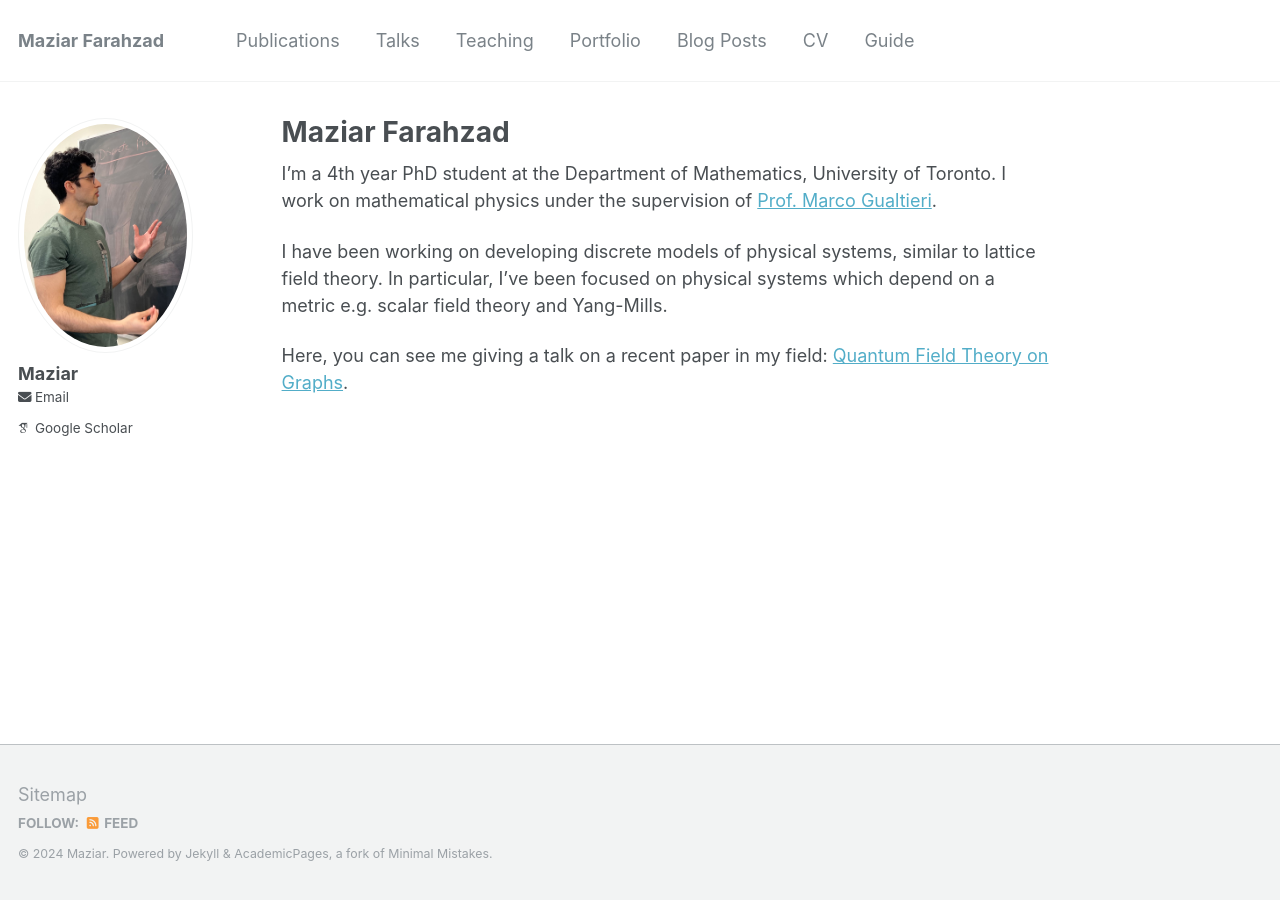
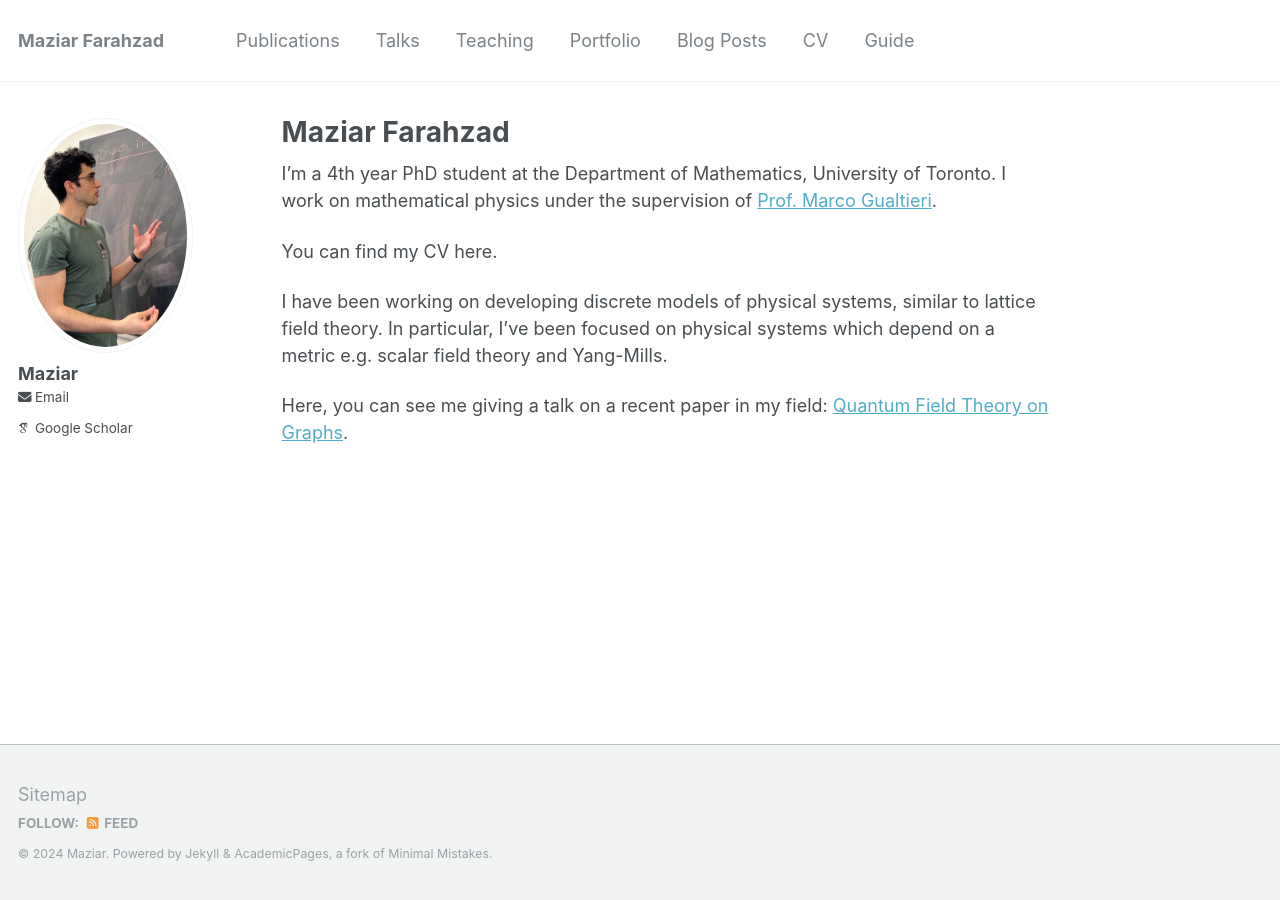
Before and after one commit to maziarf/maziar.github.io, a Jekyll site: the page built from _pages/about.md, in a window 1280 px wide. Built offline with Jekyll 4.4.1, drawn with Linux system fonts in a browser that asks for light colours; some web fonts are replaced.

Commit message:
Update about.md

```diff
--- a/_pages/about.md
+++ b/_pages/about.md
@@ -9,6 +9,8 @@ redirect_from:
 
 I'm a 4th year PhD student at the Department of Mathematics, University of Toronto. I work on mathematical physics under the supervision of [Prof. Marco Gualtieri](https://www.math.toronto.edu/mgualt/).
 
+You can find my CV here.
+
 I have been working on developing discrete models of physical systems, similar to lattice field theory. In particular, I've been focused on physical systems which depend on a metric e.g. scalar field theory and Yang-Mills.
 
 Here, you can see me giving a talk on a recent paper in my field: [Quantum Field Theory on Graphs](http://www.fields.utoronto.ca/talks/Combinatorial-QFT-Graphs).
```
